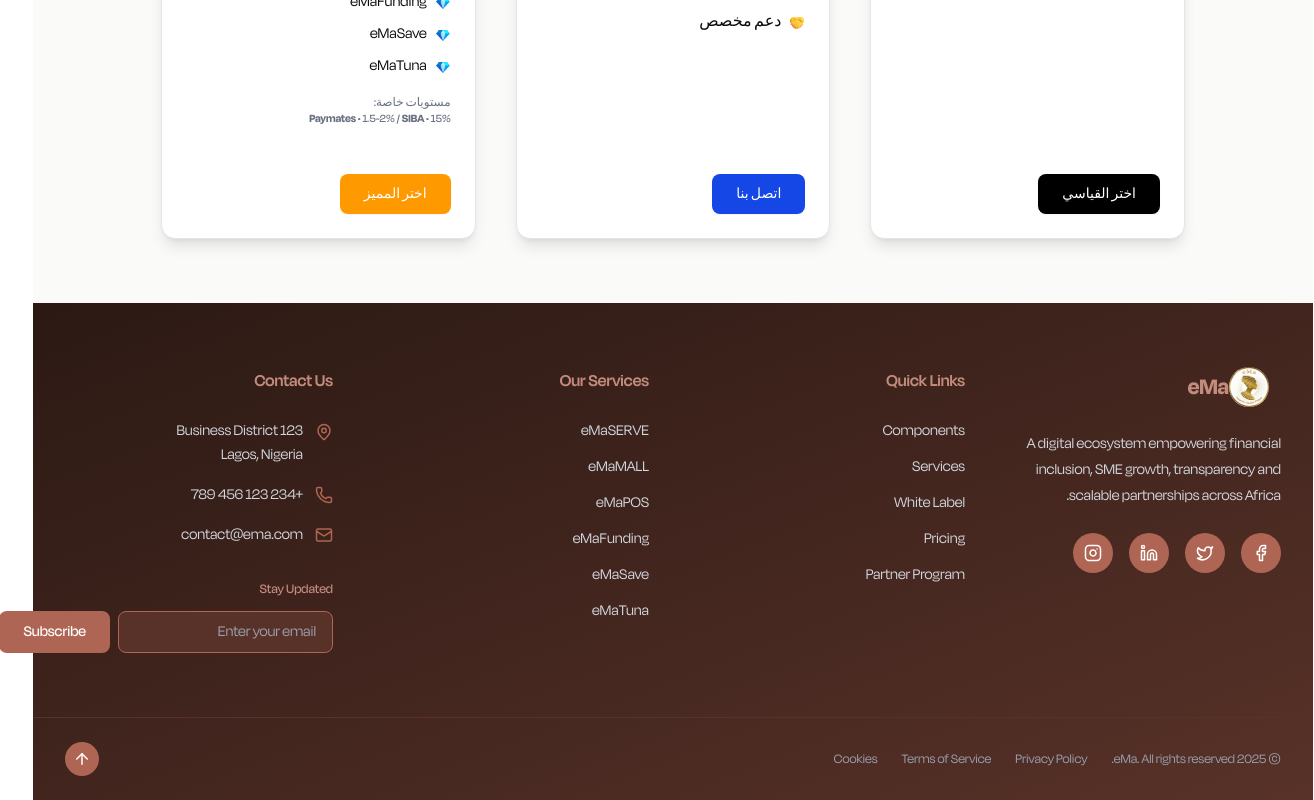
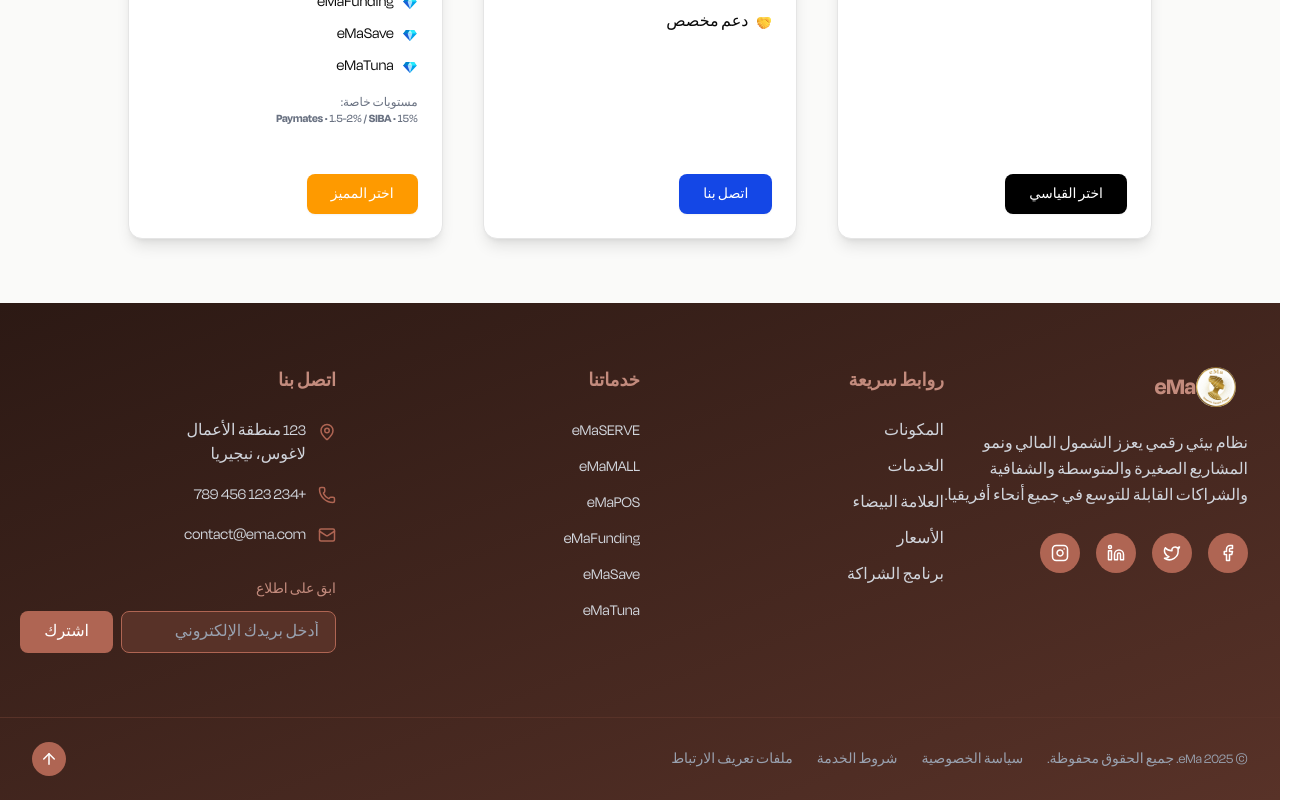
Before and after one commit to seif32/ema-landing, a React (Vite) app: page / in a window 1280 px wide. Shown: the part 10146-10946 px from the top of the page, 1314 px wide, since content can reach past the window. Built offline with nearby package versions, Linux system fonts and the light colour scheme; no server answers.

Commit message:
refactor footer-ar

```diff
--- a/src/components/layout/Footer.jsx
+++ b/src/components/layout/Footer.jsx
@@ -23,7 +23,7 @@
     <footer className="bg-gradient-to-br from-[#2c1914] to-[#583228] text-white">
       {/* Main Footer Content */}
       <div className="px-4 py-12 mx-auto max-w-7xl sm:px-6 lg:px-8 lg:py-16">
-        <div className="grid grid-cols-1 gap-8 md:grid-cols-2 lg:grid-cols-4 lg:gap-12">
+        <div className="grid grid-cols-1 gap-8 md:grid-cols-2 lg:grid-cols-4 lg:gap-0">
           {/* Company Info */}
           <div className="lg:col-span-1">
             <div className="flex items-center mb-6">
@@ -39,17 +39,17 @@
               </h3>
             </div>
             <p className="mb-6 leading-relaxed text-gray-300">
-              A digital ecosystem empowering financial inclusion, SME growth,
-              transparency and scalable partnerships across Africa.
+              نظام بيئي رقمي يعزز الشمول المالي ونمو المشاريع الصغيرة والمتوسطة
+              والشفافية والشراكات القابلة للتوسع في جميع أنحاء أفريقيا.
             </p>
 
-            {/* Social Links */}
+            {/* Social Links - Labels in Arabic */}
             <div className="flex space-x-4">
               {[
-                { icon: Facebook, href: "#", label: "Facebook" },
-                { icon: Twitter, href: "#", label: "Twitter" },
-                { icon: Linkedin, href: "#", label: "LinkedIn" },
-                { icon: Instagram, href: "#", label: "Instagram" },
+                { icon: Facebook, href: "#", label: "فيسبوك" },
+                { icon: Twitter, href: "#", label: "تويتر" },
+                { icon: Linkedin, href: "#", label: "لينكد إن" },
+                { icon: Instagram, href: "#", label: "إنستغرام" },
               ].map(({ icon: Icon, href, label }) => (
                 <a
                   key={label}
@@ -64,20 +64,21 @@
           </div>
 
           {/* Quick Links */}
+          {/* Quick Links */}
           <div>
             <h4
               className="mb-6 text-lg font-semibold"
               style={{ color: "#c38b7d" }}
             >
-              Quick Links
+              روابط سريعة
             </h4>
             <ul className="space-y-3">
               {[
-                { label: "Components", href: "#components" },
-                { label: "Services", href: "#services" },
-                { label: "White Label", href: "#white-label" },
-                { label: "Pricing", href: "#pricing" },
-                { label: "Partner Program", href: "#partner" },
+                { label: "المكونات", href: "#components" },
+                { label: "الخدمات", href: "#services" },
+                { label: "العلامة البيضاء", href: "#white-label" },
+                { label: "الأسعار", href: "#pricing" },
+                { label: "برنامج الشراكة", href: "#partner" },
               ].map((link) => (
                 <li key={link.label}>
                   <a
@@ -92,12 +93,13 @@
           </div>
 
           {/* Services */}
+          {/* Services */}
           <div>
             <h4
               className="mb-6 text-lg font-semibold"
               style={{ color: "#c38b7d" }}
             >
-              Our Services
+              خدماتنا
             </h4>
             <ul className="space-y-3">
               {[
@@ -118,12 +120,13 @@
           </div>
 
           {/* Contact Info */}
+          {/* Contact Info */}
           <div>
             <h4
               className="mb-6 text-lg font-semibold"
               style={{ color: "#c38b7d" }}
             >
-              Contact Us
+              اتصل بنا
             </h4>
             <div className="space-y-4">
               <div className="flex items-start space-x-3">
@@ -132,8 +135,8 @@
                   className="text-[#AF6553] mt-1 flex-shrink-0"
                 />
                 <div className="text-gray-300">
-                  <p>123 Business District</p>
-                  <p>Lagos, Nigeria</p>
+                  <p>123 منطقة الأعمال</p>
+                  <p>لاغوس، نيجيريا</p>
                 </div>
               </div>
 
@@ -164,16 +167,16 @@
                 className="mb-3 text-sm font-medium"
                 style={{ color: "#c38b7d" }}
               >
-                Stay Updated
+                ابق على اطلاع
               </h5>
               <div className="flex flex-col gap-2 sm:flex-row">
                 <input
                   type="email"
-                  placeholder="Enter your email"
+                  placeholder="أدخل بريدك الإلكتروني"
                   className="flex-1 px-4 py-2 bg-[#583228] border border-[#AF6553] rounded-md text-white placeholder-gray-400 focus:outline-none focus:border-[#c38b7d] transition-colors duration-200"
                 />
                 <button className="bg-[#AF6553] hover:bg-[#c38b7d] text-white px-6 py-2 rounded-md transition-colors duration-200 font-medium">
-                  Subscribe
+                  اشترك
                 </button>
               </div>
             </div>
@@ -182,29 +185,30 @@
       </div>
 
       {/* Bottom Bar */}
+      {/* Bottom Bar */}
       <div className="border-t border-[#583228]">
         <div className="px-4 py-6 mx-auto max-w-7xl sm:px-6 lg:px-8">
           <div className="flex flex-col items-center justify-between space-y-4 md:flex-row md:space-y-0">
             <div className="flex flex-col items-center space-y-2 text-sm text-gray-400 sm:flex-row sm:space-y-0 sm:space-x-6">
-              <p>&copy; 2025 eMa. All rights reserved.</p>
+              <p>&copy; 2025 eMa. جميع الحقوق محفوظة.</p>
               <div className="flex space-x-6">
                 <a
                   href="#"
                   className="hover:text-[#c38b7d] transition-colors duration-200"
                 >
-                  Privacy Policy
+                  سياسة الخصوصية
                 </a>
                 <a
                   href="#"
                   className="hover:text-[#c38b7d] transition-colors duration-200"
                 >
-                  Terms of Service
+                  شروط الخدمة
                 </a>
                 <a
                   href="#"
                   className="hover:text-[#c38b7d] transition-colors duration-200"
                 >
-                  Cookies
+                  ملفات تعريف الارتباط
                 </a>
               </div>
             </div>
@@ -213,7 +217,7 @@
             <button
               onClick={scrollToTop}
               className="bg-[#AF6553] hover:bg-[#c38b7d] text-white p-2 rounded-full transition-all duration-200 hover:scale-105"
-              aria-label="Back to top"
+              aria-label="العودة إلى الأعلى"
             >
               <ArrowUp size={18} />
             </button>
```
